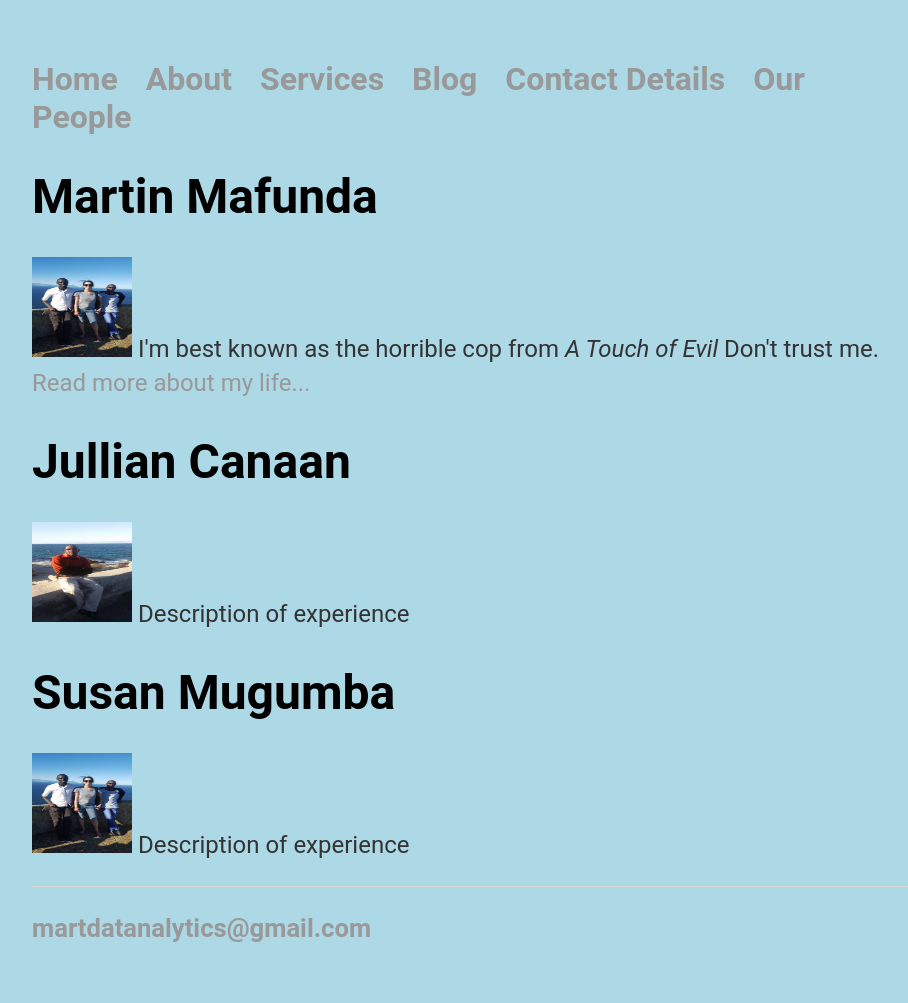
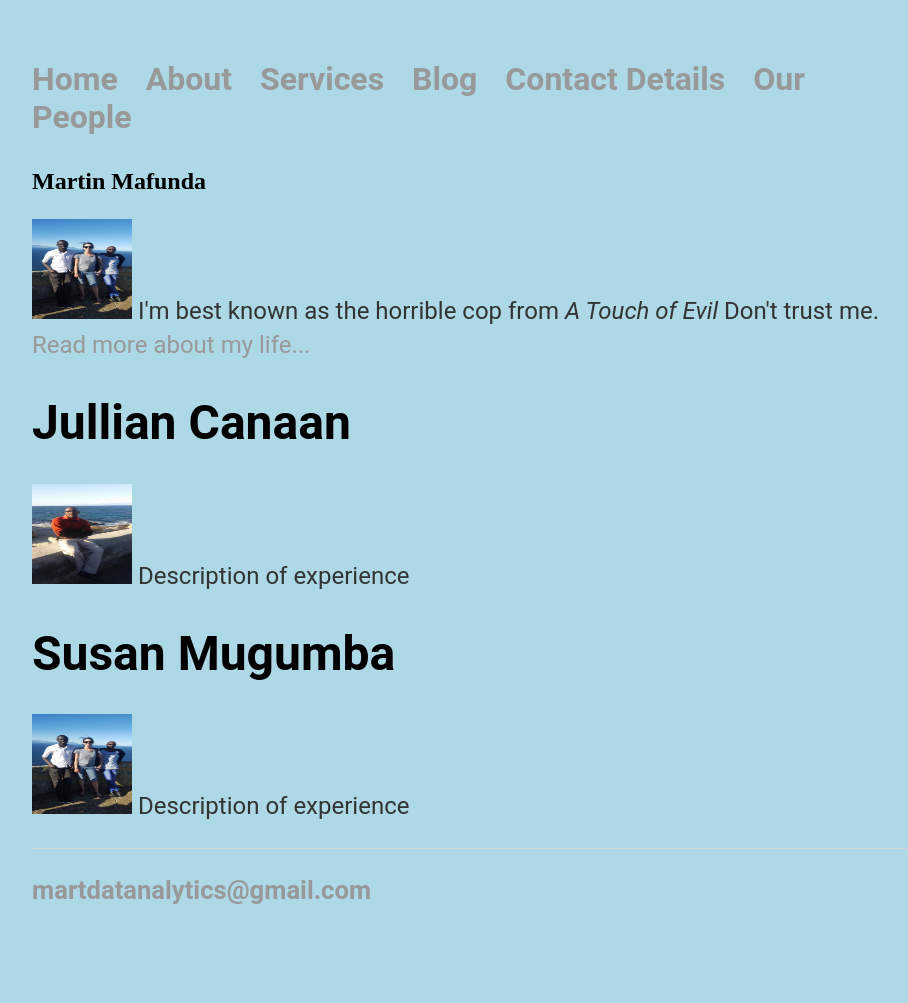
Before and after one commit to martdatanalytics/martdatanalytics.github.io, a Jekyll site: the page built from cv/index.html, in a window 1280 px wide. Shown: the whole page, without its empty margins (160-1068 px from the left). Built offline with Jekyll 4.4.1, drawn with Linux system fonts in a browser that asks for light colours; after the commit the page ends 965 px from its top, so only the background shows below that.

Commit message:
Update index.html

```diff
--- a/cv/index.html
+++ b/cv/index.html
@@ -3,7 +3,7 @@ layout: default
 title: Martin Canaan Mafunda
 ---
 <div class="blurb">
-	<h1>Martin Mafunda</h1>
+	<h2 style="font-size:1.5em;">Martin Mafunda</h2>
 	<p><img src="/images/Background.jpg",alt="Picture of Martin", width="100", height="100",align="left">
 	I'm best known as the horrible cop from <em>A Touch of Evil</em> Don't trust me. <a href="/martin">
 	Read more about my life...</a></p>
```
